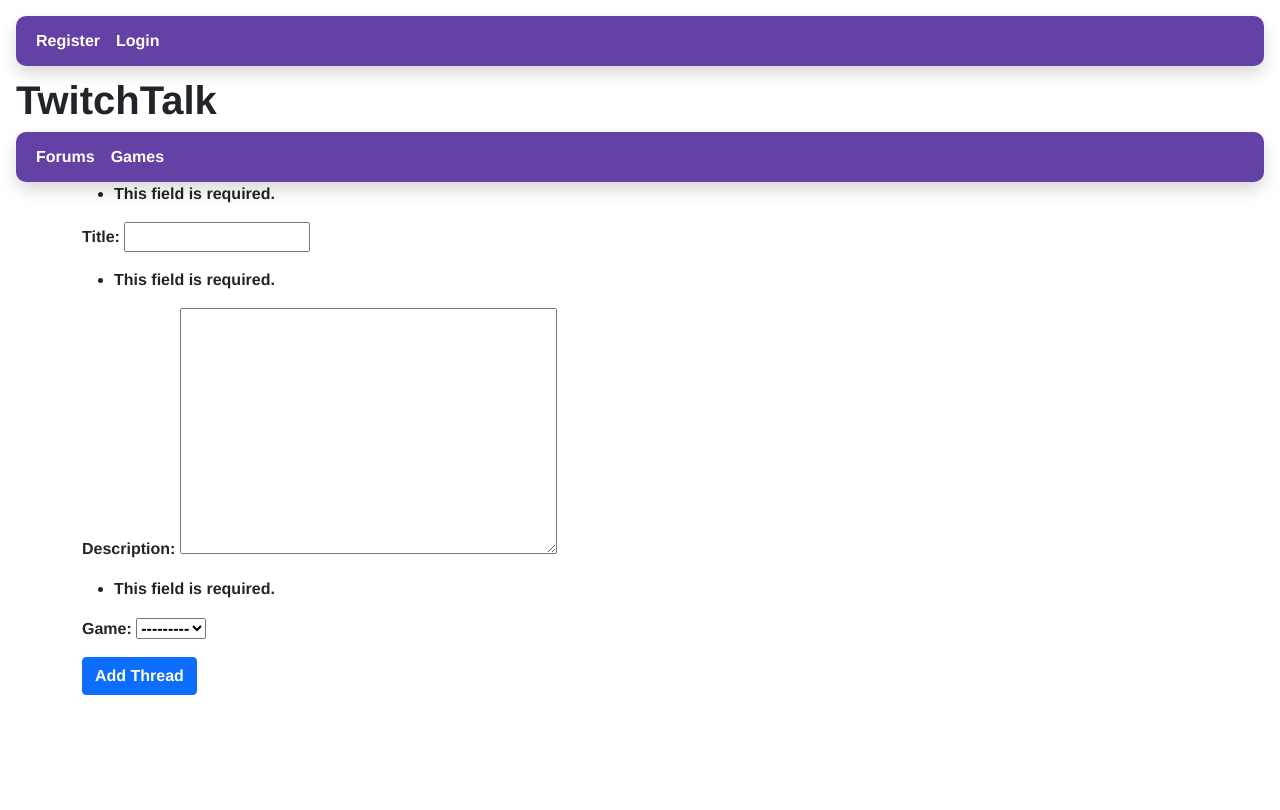
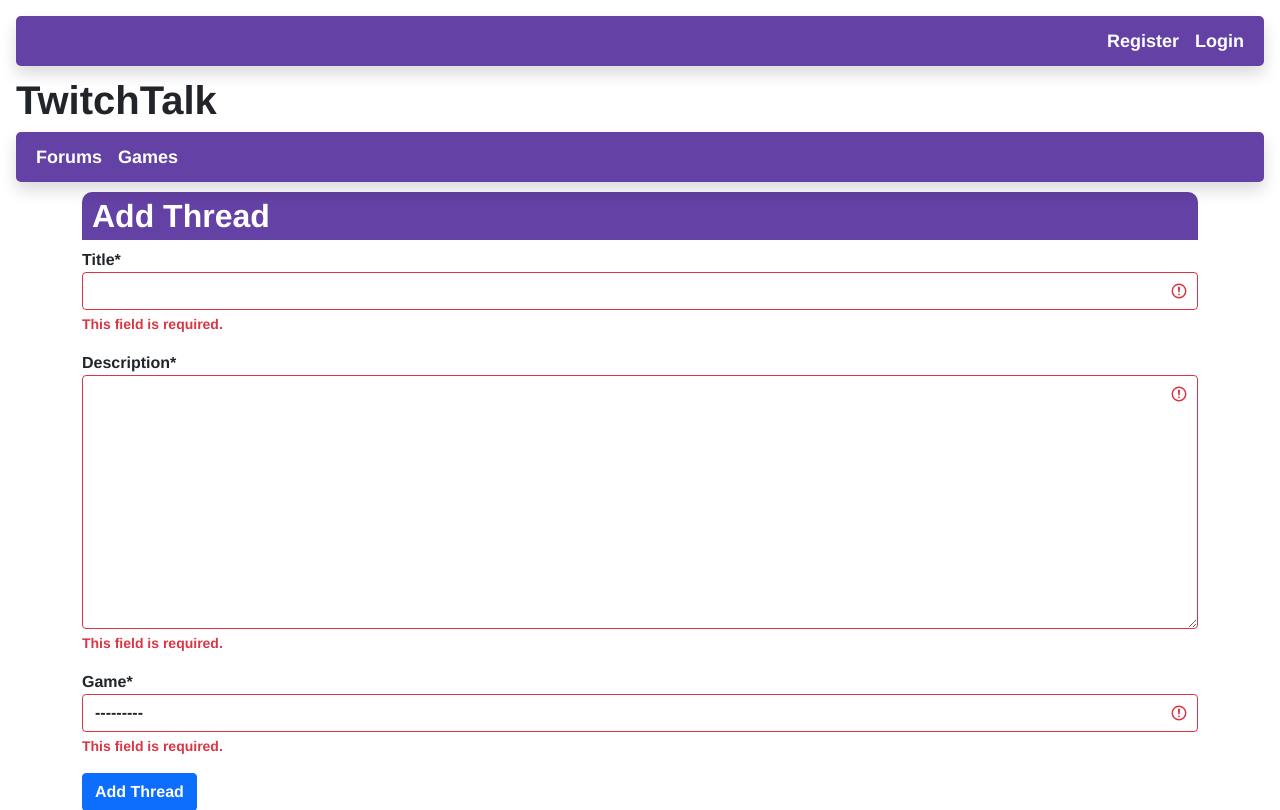
Before and after one commit to Lamsauce/twitchtalk, a Django app: page /addthread/ in a window 1280 px wide. Shown: the top 810 px of the page. Before the commit the page ends 695 px from the top, so only its background shows below. Run offline with Django 3.2, Linux system fonts and the light colour scheme; data that the repository does not hold is empty; some libraries are stand-ins or nearby versions.

Commit message:
Saving for progress on styles

```diff
--- a/main_app/static/css/style.css
+++ b/main_app/static/css/style.css
@@ -1,3 +1,5 @@
+/* Universal */
+
 * {
     font-family: "Helvetica";
     font-weight: 600 !important;
@@ -5,21 +7,57 @@
 
 nav {
     background-color: #6441A4;
-    border-radius: 10px 10px 10px 10px;
+    border-radius: 5px 5px 5px 5px;
     height: 50px;
 }
 
 .nav-link {
     color: white;
+    font-size: 18px;
 }
 
 .title-logo {
     padding-top: 10px;
 }
 
+.page-content-header {
+    margin-top: 10px;
+    padding: 5px 5px 5px 10px;
+    background-color: #6441A4;
+    border-radius: 10px 10px 0px 0px;
+    color: white;
+}
+
+/* Homepage */
+
+#addButton {
+    float: right;
+}
+
+/* Games on games index and show page */
+
+img {
+    width: 144px;
+    height: 192px;
+    margin-right: 5px;
+    margin-bottom: 5px;
+}
+
+#game-links {
+    line-height: 0px;
+}
+
+#game-content {
+    text-align: center;
+}
+
+#game-logo-layout{
+    text-align: center;
+}
+
 /*
 a {
-    font-size: 18px !important;
+
     height: 50px;
     line-height: 50px;
 }
@@ -57,21 +95,4 @@ h2 {
     font-size: 10px;
 }
 
-img {
-    width: 144px;
-    height: 192px;
-    margin-right: 5px;
-    margin-bottom: 5px;
-}
-
-#game-links {
-    line-height: 0px;
-}
-
-#game-content {
-    text-align: center;
-}
-
-#game-logo-layout{
-    text-align: center;
-} */
+*/
--- a/main_app/templates/addthread.html
+++ b/main_app/templates/addthread.html
@@ -1,12 +1,14 @@
 {% extends 'base.html' %}
+{% load crispy_forms_tags %}
 {% block content %}
 
 <div class="container">
+<h2 class="page-content-header">Add Thread</h2>
 
 <!-- Add a Thread FORM -->
     <form method="POST">
         {% csrf_token %}
-        {{thread_form.as_p}}
+        {{thread_form|crispy}}
 
     <input type="submit" class="btn btn-primary" value="Add Thread">
     </form>
--- a/main_app/templates/base.html
+++ b/main_app/templates/base.html
@@ -46,7 +46,7 @@
           <button class="navbar-toggler" type="button" data-bs-toggle="collapse" data-bs-target="#navbarNav" aria-controls="navbarNav" aria-expanded="false" aria-label="Toggle navigation">
             <span class="navbar-toggler-icon"></span>
           </button>
-          <div class="collapse navbar-collapse" id="navbarNav">
+          <div class="collapse navbar-collapse justify-content-end" id="navbarNav">
             <ul class="navbar-nav">
                 {% if user.is_authenticated %}
                 <!-- <li><a href="{% url 'addthread' %}">Add Post</a></li> -->
--- a/main_app/templates/deletethread.html
+++ b/main_app/templates/deletethread.html
@@ -1,8 +1,9 @@
 {% extends 'base.html' %}
+{% load crispy_forms_tags %}
 {% block content %}
 
 <div class="container">
-
+<h2 class="page-content-header">Delete Thread</h2>
 <!-- Add a Thread FORM -->
     <form method="POST">
         {% csrf_token %}
--- a/main_app/templates/editthread.html
+++ b/main_app/templates/editthread.html
@@ -1,12 +1,14 @@
 {% extends 'base.html' %}
+{% load crispy_forms_tags %}
 {% block content %}
 
 <div class="container">
+<h2 class="page-content-header">Edit Thread</h2>
 
 <!-- Add a Thread FORM -->
     <form method="POST">
         {% csrf_token %}
-        {{thread_form.as_p}}
+        {{thread_form|crispy}}
     <input type="submit" class="btn" value="Confirm">
     </form>
 </div>
--- a/main_app/templates/games.html
+++ b/main_app/templates/games.html
@@ -2,7 +2,7 @@
 {% block content %}
 
 <div class="container">
-    <h2>Games</h2>
+    <h2 class="page-content-header">Games</h2>
 
     <div class="card">
         <div class="card-content" id="game-logo-layout">
--- a/main_app/templates/home.html
+++ b/main_app/templates/home.html
@@ -3,11 +3,10 @@
 
 <!-- Thread HEADER -->
 <div class="container">
-  <h2 id="thread-title">Threads
+  <h2 class="page-content-header">Threads
 
     <!-- Add Post AUTH Filter -->
     {% if user.is_authenticated %}
-<!--     <a id="addButton" href="{% url 'addthread' %}">Add Post</a> -->
     <a class="btn" id="addButton" href="{% url 'addthread' %}">Add Post</a>
 
     {% else %}
--- a/main_app/templates/profile.html
+++ b/main_app/templates/profile.html
@@ -2,7 +2,7 @@
 {% block content %}
 
 <div class="container">
-    <h2>Profile</h2>
+    <h2 class="page-content-header">Profile</h2>
     <p>{{ user.username }}</p>
     <p>{{ user.email }}</p>
 
--- a/main_app/templates/showgame.html
+++ b/main_app/templates/showgame.html
@@ -2,7 +2,7 @@
 {% block content %}
 
 <div class="container">
-<h2>{{ game.title }}</h2>
+<h2 class="page-content-header">{{ game.title }}</h2>
 
 <div class="card">
   <div class="card-content" id="game-content">
--- a/main_app/templates/thread.html
+++ b/main_app/templates/thread.html
@@ -2,7 +2,7 @@
 {% block content %}
 
 <div class="container">
-<h2>Thread</h2>
+<h2 class="page-content-header">Thread</h2>
 
 <div class="card">
   <div class="card-content">
--- a/twitchtalk_project/settings.py
+++ b/twitchtalk_project/settings.py
@@ -33,6 +33,7 @@ ALLOWED_HOSTS = []
 
 INSTALLED_APPS = [
     'main_app',
+    'crispy_forms',
     'django.contrib.admin',
     'django.contrib.auth', #Register/Login functionality
     'django.contrib.contenttypes',
@@ -40,6 +41,8 @@ INSTALLED_APPS = [
     'django.contrib.messages',
     'django.contrib.staticfiles'
 ]
+
+CRISPY_TEMPLATE_PACK = 'bootstrap4'
 
 MIDDLEWARE = [
     'django.middleware.security.SecurityMiddleware',
```
